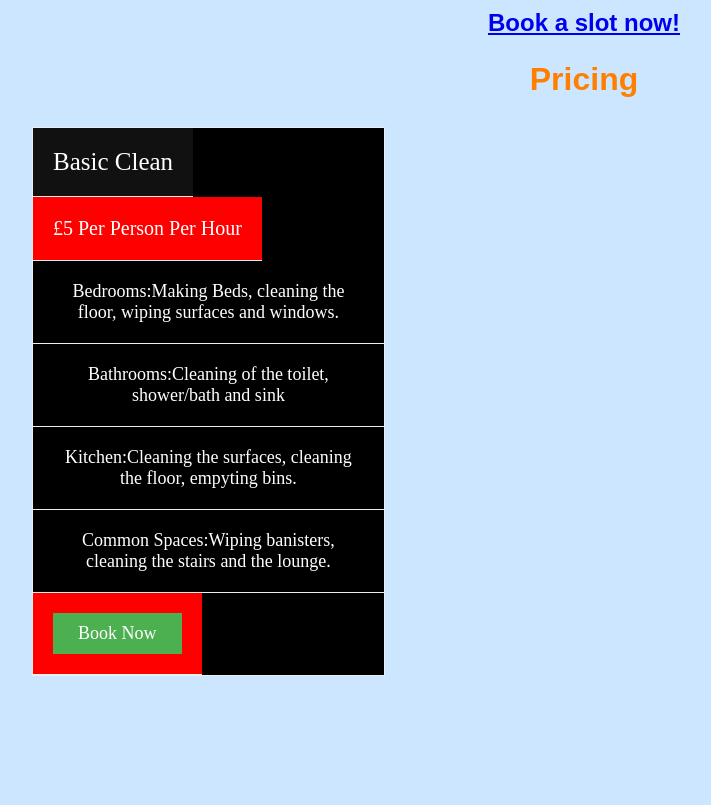
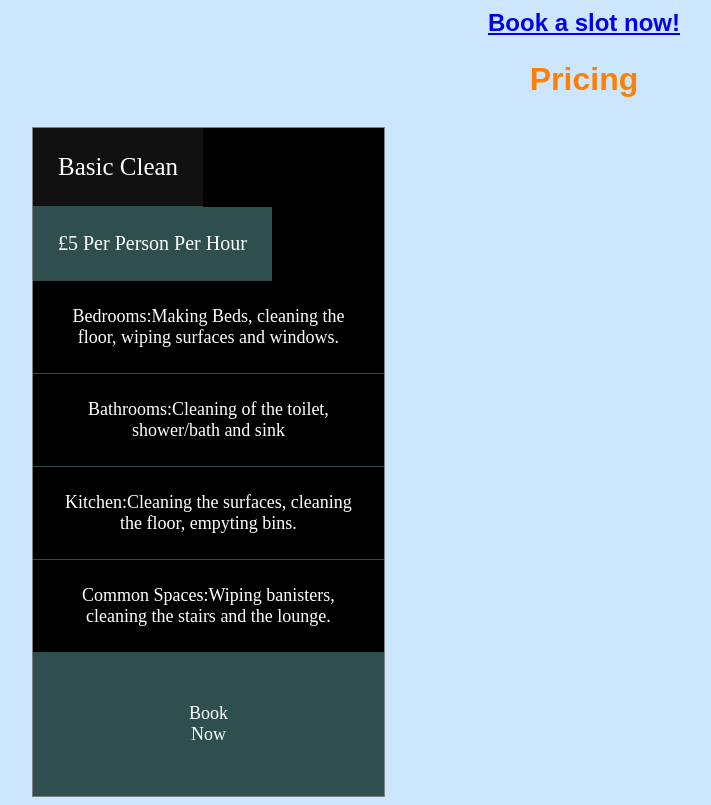
Before and after one commit to scrubberz/scrubberz.github.io, a plain HTML site: page index.html in a window 1280 px wide. Shown: the part 3360-4165 px from the top of the page, without its empty margins (56-767 px from the left). Before the commit the page ends 4044 px from the top, so only its background shows below. Drawn offline with Linux system fonts and the light colour scheme.

Commit message:
Update scrubberz.css

```diff
--- a/scrubberz.css
+++ b/scrubberz.css
@@ -78,7 +78,7 @@ p
 /* Style the list */
 .price {
   list-style-type: none;
-  border: 1px solid #eee;
+  border: 1px solid #808080;
   margin: 0;
   padding: 0;
   -webkit-transition: 0.3s;
@@ -99,24 +99,24 @@ p
 
 /* List items */
 .price li {
-  border-bottom: 1px solid #eee;
-  padding: 20px;
+  border-bottom: 1px solid #2F4F4F;
+  padding: 25px;
   text-align: center;
 	color:white
 }
 
 /* Grey list item */
 .price .grey {
-  background-color: #ff0000;
+  background-color: #2F4F4F;
   font-size: 20px;
 }
 
 /* The "Book" button */
 .button {
-  background-color: #4CAF50;
+  background-color: #2F4F4F;
   border: none;
   color: white;
-  padding: 10px 25px;
+  padding: 25px 113px;
   text-align: center;
   font-size: 18px;
 }
```
